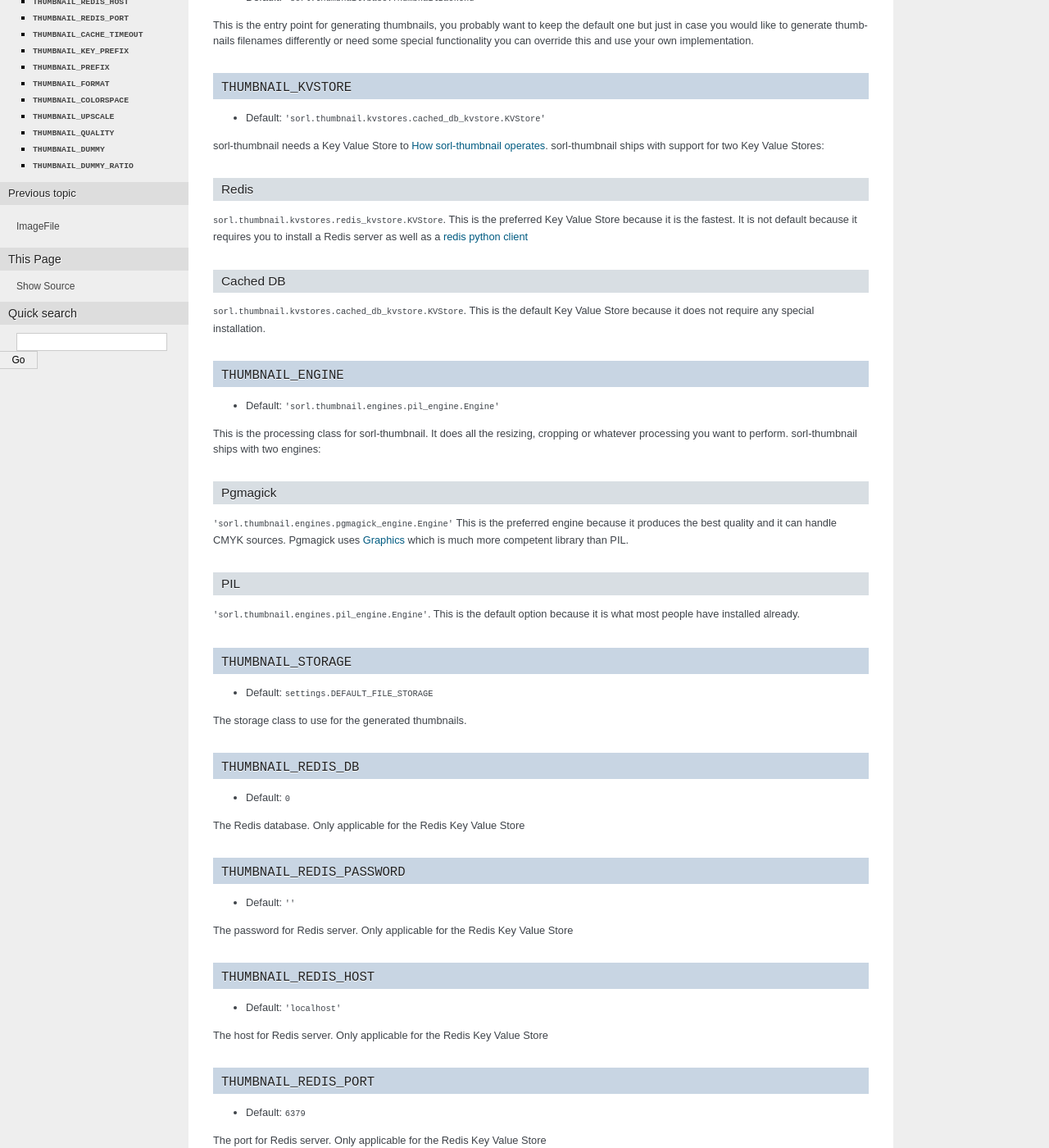
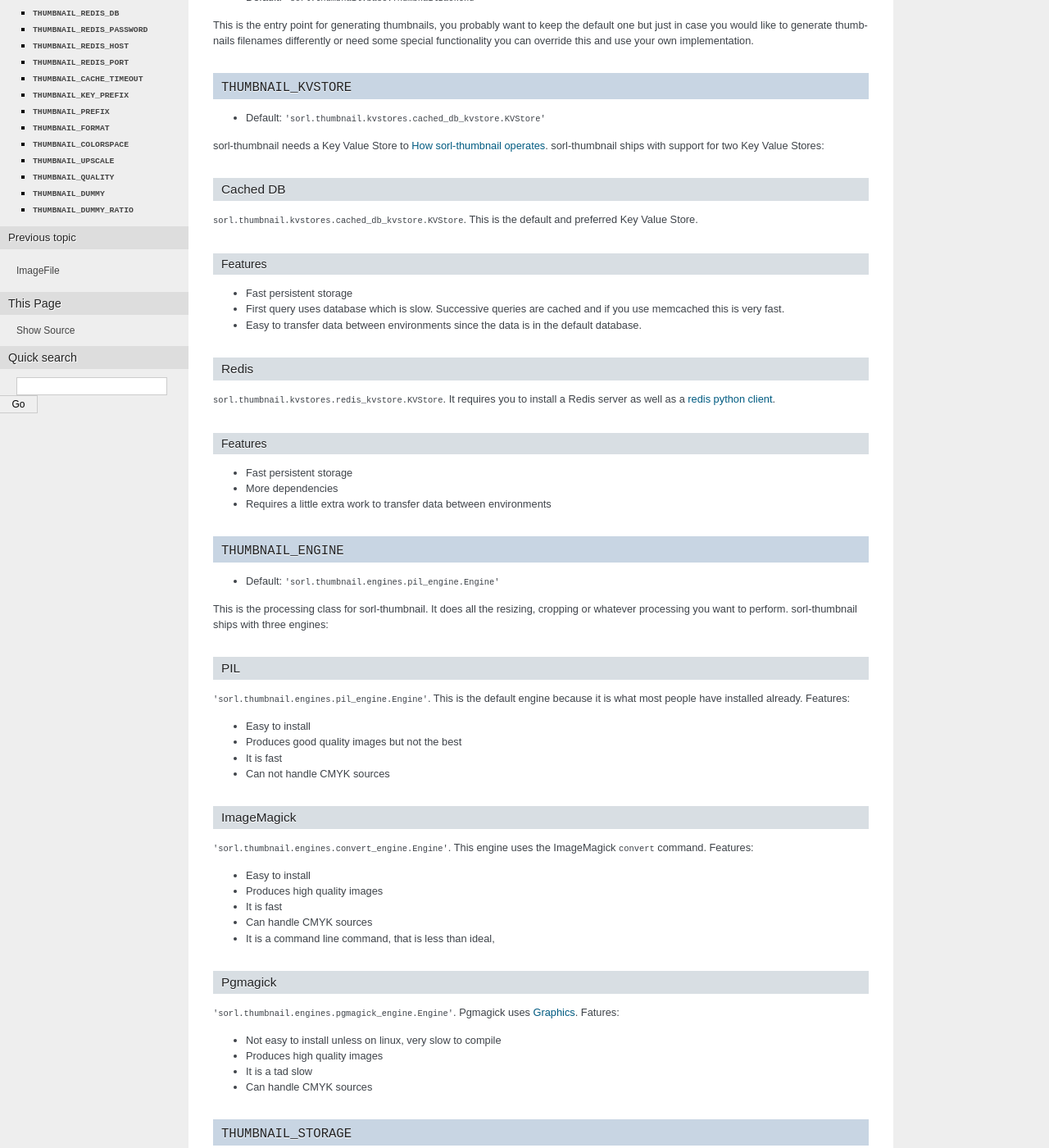
Before and after one commit to jazzband/sorl-thumbnail, a Sphinx documentation site: the page built from docs/reference/settings.rst, in a window 1280 px wide and 1400 px high, scrolled down 328 px. Shown: the whole window at 82% size. Built offline with Sphinx 7.4.7, drawn with Linux system fonts in a browser that asks for light colours; some of the changed text lies outside the part shown.

Commit message:
clearing cache, docs

```diff
--- a/docs/reference/settings.rst
+++ b/docs/reference/settings.rst
@@ -34,17 +34,30 @@
 sorl-thumbnail needs a Key Value Store to :doc:`/operation`.
 sorl-thumbnail ships with support for two Key Value Stores:
 
+Cached DB
+---------
+``sorl.thumbnail.kvstores.cached_db_kvstore.KVStore``. This is the default and
+preferred Key Value Store.
+
+Features
+^^^^^^^^
+* Fast persistent storage
+* First query uses database which is slow. Successive queries are cached and if
+  you use memcached this is very fast.
+* Easy to transfer data between environments since the data is in the default
+  database.
+
 Redis
 -----
-``sorl.thumbnail.kvstores.redis_kvstore.KVStore``. This is the preferred Key
-Value Store because it is the fastest. It is not default because it requires
-you to install a Redis server as well as a `redis python client
-<https://github.com/andymccurdy/redis-py/>`_
+``sorl.thumbnail.kvstores.redis_kvstore.KVStore``. It requires you to install a
+Redis server as well as a `redis python client
+<https://github.com/andymccurdy/redis-py/>`_.
 
-Cached DB
----------
-``sorl.thumbnail.kvstores.cached_db_kvstore.KVStore``. This is the default
-Key Value Store because it does not require any special installation.
+Features
+^^^^^^^^
+* Fast persistent storage
+* More dependencies
+* Requires a little extra work to transfer data between environments
 
 
 ``THUMBNAIL_ENGINE``
@@ -52,21 +65,40 @@
 
 - Default: ``'sorl.thumbnail.engines.pil_engine.Engine'``
 
-This is the processing class for sorl-thumbnail. It does all the
-resizing, cropping or whatever processing you want to perform.
-sorl-thumbnail ships with two engines:
+This is the processing class for sorl-thumbnail. It does all the resizing,
+cropping or whatever processing you want to perform. sorl-thumbnail ships with
+three engines:
+
+PIL
+---
+``'sorl.thumbnail.engines.pil_engine.Engine'``. This is the default engine
+because it is what most people have installed already. Features:
+
+* Easy to install
+* Produces good quality images but not the best
+* It is fast
+* Can not handle CMYK sources
+
+ImageMagick
+-----------
+``'sorl.thumbnail.engines.convert_engine.Engine'``. This engine uses the
+ImageMagick ``convert`` command. Features:
+
+* Easy to install
+* Produces high quality images
+* It is fast
+* Can handle CMYK sources
+* It is a command line command, that is less than ideal,
 
 Pgmagick
 --------
-``'sorl.thumbnail.engines.pgmagick_engine.Engine'`` This is the preferred
-engine because it produces the best quality and it can handle CMYK sources.
-Pgmagick uses `Graphics <http://www.graphicsmagick.org/>`_ which is much more
-competent library than PIL.
+``'sorl.thumbnail.engines.pgmagick_engine.Engine'``. Pgmagick uses `Graphics
+<http://www.graphicsmagick.org/>`_. Fatures:
 
-PIL
----
-``'sorl.thumbnail.engines.pil_engine.Engine'``. This is the default option
-because it is what most people have installed already.
+* Not easy to install unless on linux, very slow to compile
+* Produces high quality images
+* It is a tad slow
+* Can handle CMYK sources
 
 
 ``THUMBNAIL_STORAGE``
@@ -86,7 +118,7 @@
 
 
 ``THUMBNAIL_REDIS_PASSWORD``
-========================
+============================
 
 - Default: ``''``
 
```
Also changed, not shown: docs/requirements.rst (+9 -8 lines), 2 other files.
